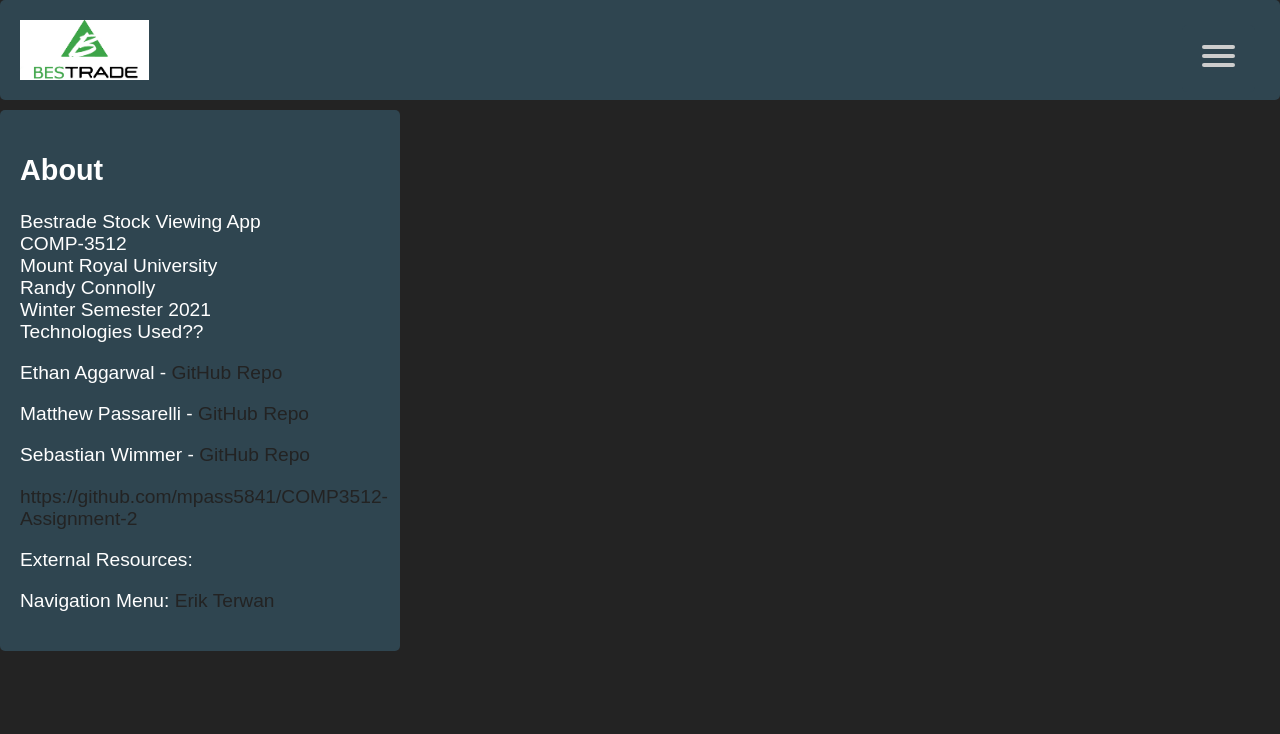
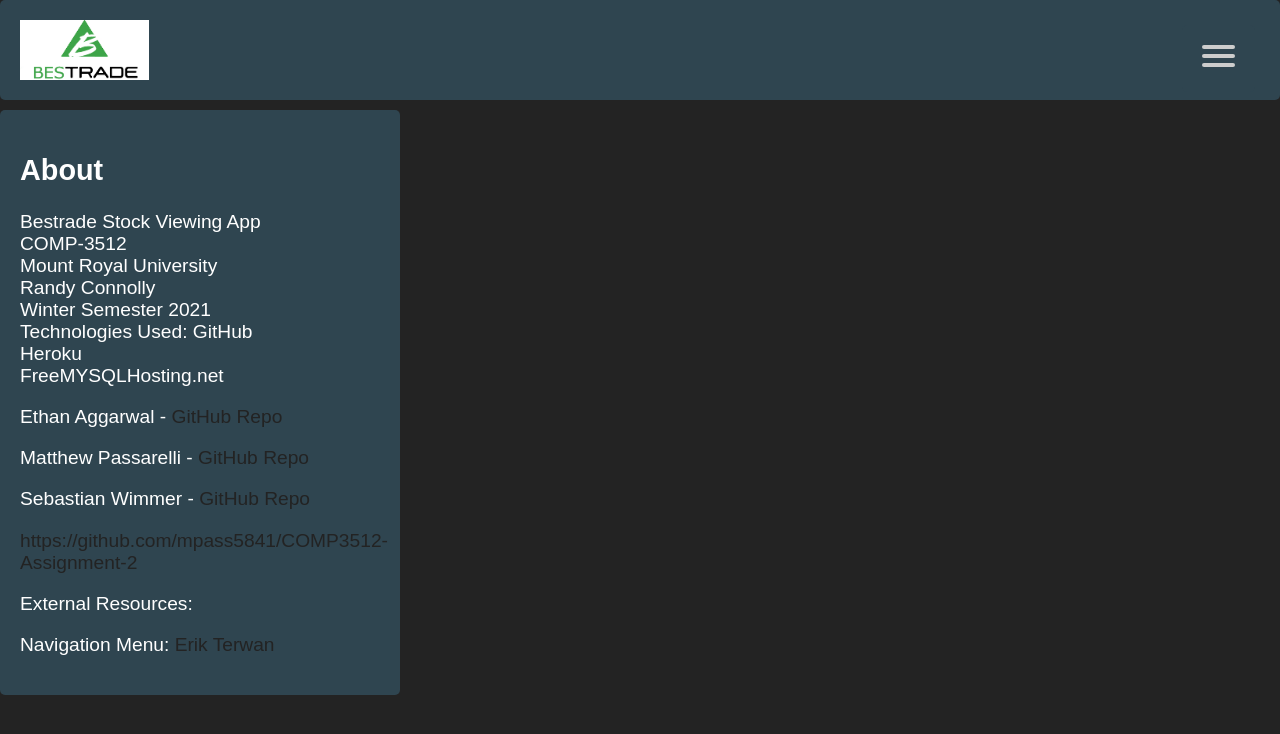
Before and after one commit to mpass5841/COMP3512-Assignment-2, a PHP site: page /pages/about.php in a window 1280 px wide. Shown: the top 734 px of the page. Run offline with PHP 8.4, Linux system fonts and the light colour scheme.

Commit message:
Add files via upload

```diff
--- a/pages/about.php
+++ b/pages/about.php
@@ -11,7 +11,7 @@ include "./helpers/generate-header.php"; ?>
 //Displays the about page information
 makeHeader();
 echo "<div id='abDiv'><h2>About</h2>";
-echo "<p>Bestrade Stock Viewing App<br>COMP-3512<br>Mount Royal University<br>Randy Connolly<br>Winter Semester 2021<br>Technologies Used??";
+echo "<p>Bestrade Stock Viewing App<br>COMP-3512<br>Mount Royal University<br>Randy Connolly<br>Winter Semester 2021<br>Technologies Used: GitHub <br> Heroku <br> FreeMYSQLHosting.net <br>";
 echo "<p>Ethan Aggarwal - <a href='https://github.com/eagga857'>GitHub Repo</a></p>";
 echo "<p>Matthew Passarelli - <a href='https://github.com/mpass5841'>GitHub Repo</a></p>";
 echo "<p>Sebastian Wimmer - <a href='https://github.com/swimm830'>GitHub Repo</a></p>";
```
